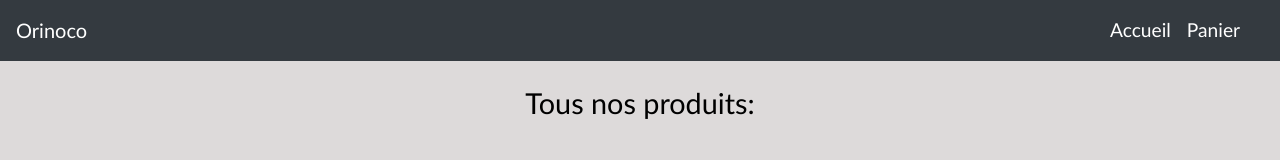
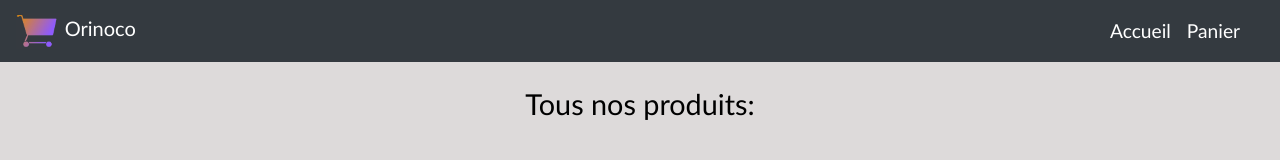
Before and after one commit to fkfritz/FritznelFranck_5_14092021, a plain HTML site: page frontend/index.html in a window 1280 px wide. Drawn offline with nearby package versions, Linux system fonts and the light colour scheme; no server answers.

Commit message:
Ajout du logo

```diff
--- a/frontend/css/style.css
+++ b/frontend/css/style.css
@@ -5,6 +5,10 @@ body{
     font-size: 1.2rem;
     /* color: white; */
     color: black;
+}
+
+.logo{
+    width: 7%;
 }
 
 .container{
--- a/frontend/index.html
+++ b/frontend/index.html
@@ -32,7 +32,10 @@
   </head>
   <body>
     <nav class="navbar navbar-expand-lg navbar-dark bg-dark">
-      <a class="navbar-brand" href="./index.html">Orinoco</a>
+      <a class="navbar-brand" href="./index.html">
+        <img class="logo" src="./img/logo-orinoco.jpg" alt="logo du site">
+        Orinoco
+      </a>
       <button
         class="navbar-toggler"
         type="button"
```
Also changed, not shown: frontend/img/logo-orinoco.jpg (added).
